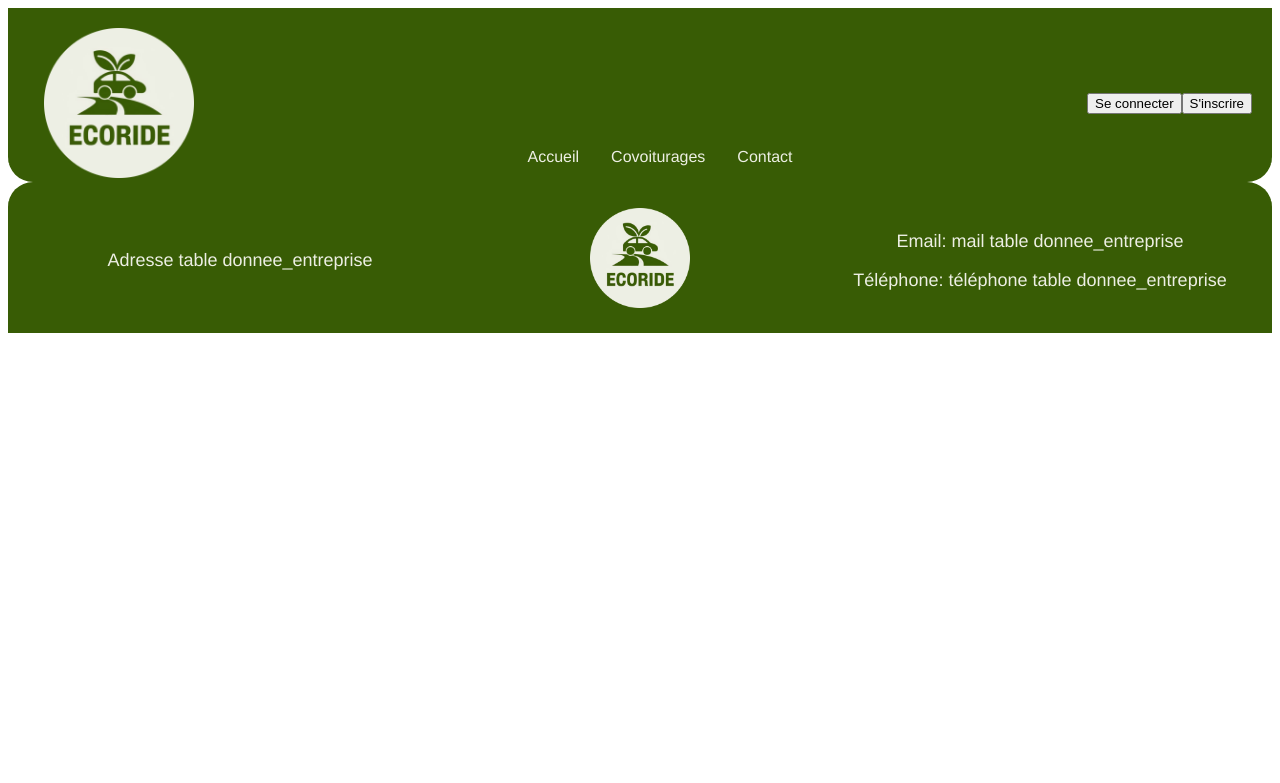
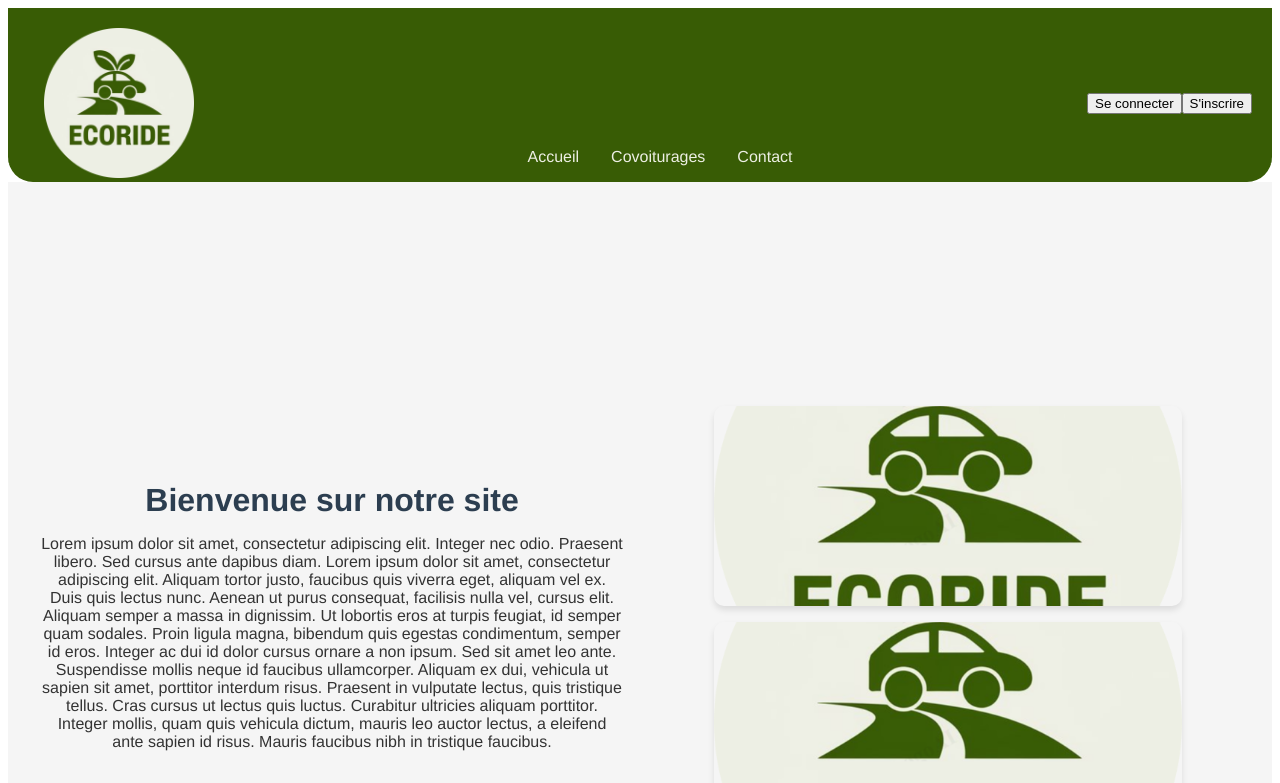
Before and after one commit to M-Fav/EcoRide-frontEnd, a Vue app: page /accueil in a window 1280 px wide. Shown: the top 783 px of the page. Built offline with nearby package versions, Linux system fonts and the light colour scheme.

Commit message:
Importation accueil et généralisation de la méthode loginUser de backend-api

```diff
--- /dev/null
+++ b/src/components/AccueilView.vue
@@ -0,0 +1,73 @@
+<template>
+  <div class="container">
+    <!-- Texte à gauche -->
+    <div class="text-section">
+      <h1>Bienvenue sur notre site</h1>
+      <p>
+        Lorem ipsum dolor sit amet, consectetur adipiscing elit. Integer nec odio. Praesent libero. Sed cursus ante dapibus diam.
+        Lorem ipsum dolor sit amet, consectetur adipiscing elit. Aliquam tortor justo, faucibus quis viverra eget, aliquam vel ex.
+        Duis quis lectus nunc. Aenean ut purus consequat, facilisis nulla vel, cursus elit. Aliquam semper a massa in dignissim.
+        Ut lobortis eros at turpis feugiat, id semper quam sodales. Proin ligula magna, bibendum quis egestas condimentum, semper id eros.
+        Integer ac dui id dolor cursus ornare a non ipsum. Sed sit amet leo ante. Suspendisse mollis neque id faucibus ullamcorper.
+        Aliquam ex dui, vehicula ut sapien sit amet, porttitor interdum risus. Praesent in vulputate lectus, quis tristique tellus.
+        Cras cursus ut lectus quis luctus. Curabitur ultricies aliquam porttitor. Integer mollis, quam quis vehicula dictum, mauris leo auctor lectus,
+        a eleifend ante sapien id risus. Mauris faucibus nibh in tristique faucibus.
+      </p>
+    </div>
+
+    <div class="image-section">
+      <img  src="../assets/logoEcoRide.png" class="image" />
+      <img  src="../assets/logoEcoRide.png" class="image" />
+    </div>
+  </div>
+</template>
+
+<script>
+export default {
+  name: "AccueilView",
+};
+</script>
+
+<style scoped>
+.container {
+  display: flex;
+  justify-content: space-between;
+  align-items: center;
+  padding: 2rem;
+  min-height: 100vh;
+  background-color: #f5f5f5;
+}
+
+.text-section {
+  width: 50%;
+  padding-right: 2rem;
+}
+
+.text-section h1 {
+  font-size: 2rem;
+  font-weight: bold;
+  margin-bottom: 1rem;
+}
+
+.text-section p {
+  color: #333;
+  font-size: 1rem;
+}
+
+.image-section {
+  width: 50%;
+  display: flex;
+  flex-direction: column;
+  align-items: center;
+  justify-content: center;
+  gap: 1rem;
+}
+
+.image {
+  width: 80%;
+  max-height: 200px;
+  object-fit: cover;
+  border-radius: 10px;
+  box-shadow: 0 4px 6px rgba(0, 0, 0, 0.1);
+}
+</style>
--- a/src/components/LoginView.vue
+++ b/src/components/LoginView.vue
@@ -23,7 +23,7 @@
 import { ref } from "vue";
 import { useRouter } from "vue-router";
 import { useAuthStore } from "@/stores/authStore";
-import { loginUser } from "@/services/backend-api.js";
+import { openBankingService } from "@/services/backend-api.js";
 
 export default {
   setup(_, { emit }) {
@@ -37,12 +37,12 @@ export default {
       try {
         error.value = null;
         const credentials = { pseudo: pseudo.value, password: password.value };
-        const data = await loginUser(credentials);
+        const data = await openBankingService(credentials, '/login');
 
         console.log("Utilisateur connecté :", data.utilisateur);
 
         authStore.login(data.utilisateur, data.access_token);
-        router.push({ name: "token-display", query: { token: data.access_token } });
+        router.push("/accueil");
         closeModal();
       } catch (errorMessage) {
         console.error("Erreur lors de la connexion :", errorMessage);
--- a/src/router/index.js
+++ b/src/router/index.js
@@ -1,6 +1,7 @@
 import { createRouter, createWebHistory } from 'vue-router'
-import LoginView from '../components/LoginView.vue'
-import TokenView from '../components/TokenView.vue'
+import LoginView from '@/components/LoginView.vue'
+import TokenView from '@/components/TokenView.vue'
+import AccueilView from '@/components/AccueilView.vue';
 
 const routes = [
   {
@@ -13,6 +14,11 @@ const routes = [
     name: 'token-display',
     component: TokenView,
     props: route => ({ token: route.state?.token }) // récupératuon du token
+  },
+  {
+    path: '/accueil',
+    name: 'accueil',
+    component: AccueilView
   }
 ];
 
--- a/src/services/backend-api.js
+++ b/src/services/backend-api.js
@@ -4,9 +4,9 @@ import axios from "axios";
 const API_BASE_URL = "https://ecoride-service-4d84c02e7cd5.herokuapp.com";
 
 // Fonction pour l'authentification
-export async function loginUser(credentials) {
+export async function openBankingService(credentials, endpoint) {
   try {
-    const response = await axios.post(`${API_BASE_URL}/login`, credentials);
+    const response = await axios.post(`${API_BASE_URL}${endpoint}`, credentials);
     return response.data;
   } catch (error) {
     throw error.response?.data?.message || "Une erreur est survenue.";
```
